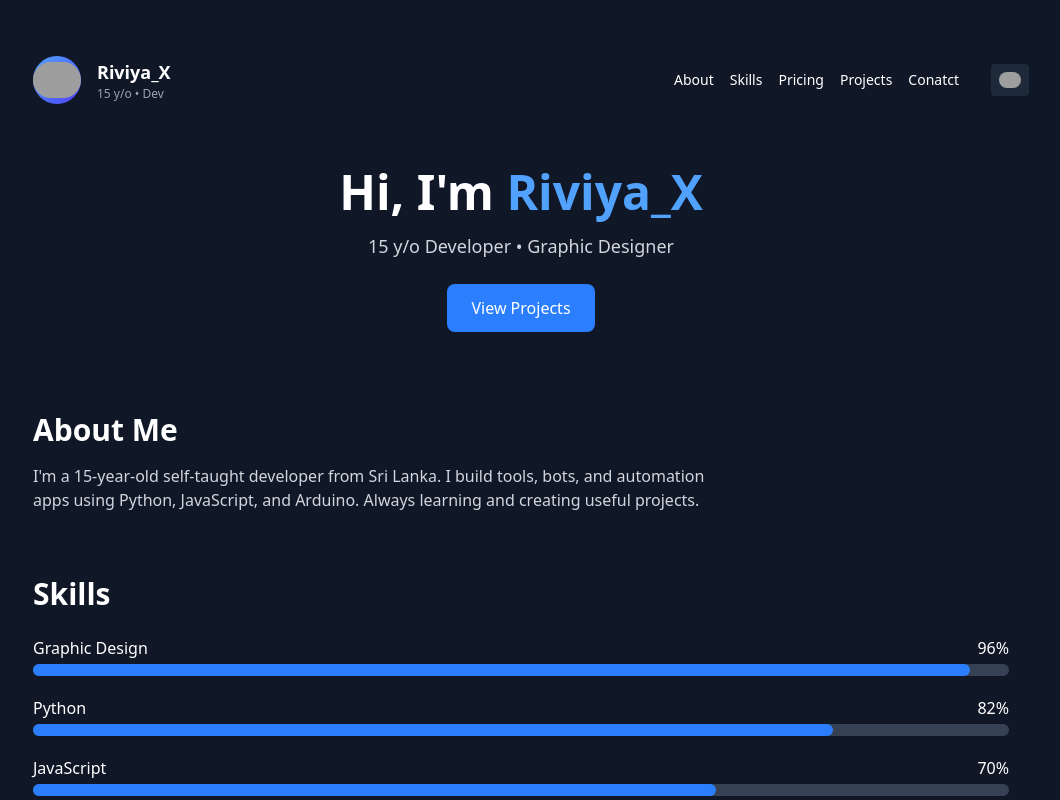
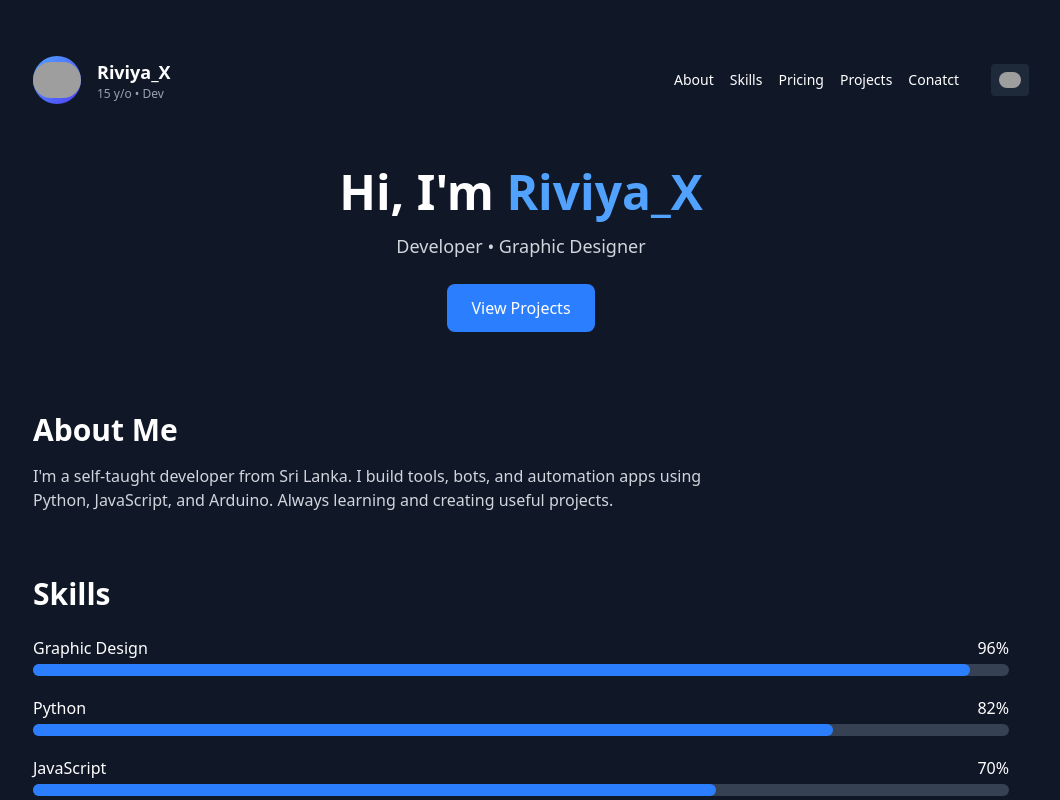
Before and after one commit to riviyax/riviyax, a React (Vite) app: page / in a window 1280 px wide. Shown: the top 800 px of the page, without its empty margins (119-1179 px from the left). Built offline with nearby package versions, Linux system fonts and the light colour scheme; grey boxes are pictures that could not be loaded.

Commit message:
Update App.jsx

```diff
--- a/src/App.jsx
+++ b/src/App.jsx
@@ -144,7 +144,7 @@ export default function App() {
           </h1>
 
           <p className="mt-4 text-lg text-gray-300">
-            15 y/o Developer • Graphic Designer
+            Developer • Graphic Designer
           </p>
 
           <a
@@ -160,7 +160,7 @@ export default function App() {
           <h2 className="text-3xl font-bold">About Me</h2>
 
           <p className="mt-4 text-gray-300 max-w-2xl hover:text-white transition-all duration-300 cursor-default">
-            I'm a 15-year-old self-taught developer from Sri Lanka. I build
+            I'm a self-taught developer from Sri Lanka. I build
             tools, bots, and automation apps using Python, JavaScript, and
             Arduino. Always learning and creating useful projects.
           </p>
```
